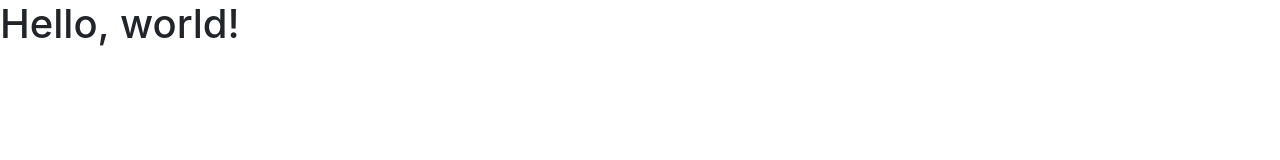
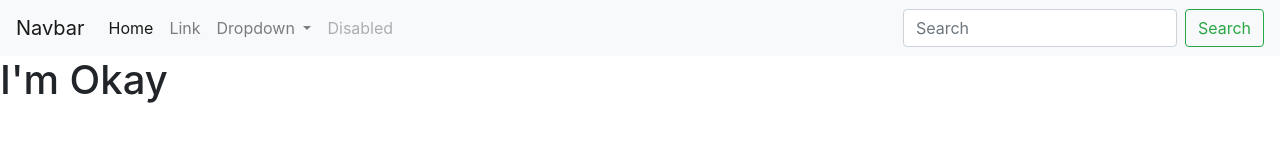
Before and after one commit to K-Rye/disaster-board, a plain HTML site: page index.html in a window 1280 px wide. Drawn offline with nearby package versions, Linux system fonts and the light colour scheme.

Commit message:
Add navbar template

```diff
--- a/index.html
+++ b/index.html
@@ -10,8 +10,43 @@
 
     <title>Hello, world!</title>
   </head>
+  <nav class="navbar navbar-expand-lg navbar-light bg-light">
+    <a class="navbar-brand" href="#">Navbar</a>
+    <button class="navbar-toggler" type="button" data-toggle="collapse" data-target="#navbarSupportedContent" aria-controls="navbarSupportedContent" aria-expanded="false" aria-label="Toggle navigation">
+      <span class="navbar-toggler-icon"></span>
+    </button>
+
+    <div class="collapse navbar-collapse" id="navbarSupportedContent">
+      <ul class="navbar-nav mr-auto">
+        <li class="nav-item active">
+          <a class="nav-link" href="#">Home <span class="sr-only">(current)</span></a>
+        </li>
+        <li class="nav-item">
+          <a class="nav-link" href="#">Link</a>
+        </li>
+        <li class="nav-item dropdown">
+          <a class="nav-link dropdown-toggle" href="#" id="navbarDropdown" role="button" data-toggle="dropdown" aria-haspopup="true" aria-expanded="false">
+            Dropdown
+          </a>
+          <div class="dropdown-menu" aria-labelledby="navbarDropdown">
+            <a class="dropdown-item" href="#">Action</a>
+            <a class="dropdown-item" href="#">Another action</a>
+            <div class="dropdown-divider"></div>
+            <a class="dropdown-item" href="#">Something else here</a>
+          </div>
+        </li>
+        <li class="nav-item">
+          <a class="nav-link disabled" href="#">Disabled</a>
+        </li>
+      </ul>
+      <form class="form-inline my-2 my-lg-0">
+        <input class="form-control mr-sm-2" type="search" placeholder="Search" aria-label="Search">
+        <button class="btn btn-outline-success my-2 my-sm-0" type="submit">Search</button>
+      </form>
+    </div>
+  </nav>
   <body>
-    <h1>Hello, world!</h1>
+    <h1>I'm Okay</h1>
 
     <!-- Optional JavaScript -->
     <!-- jQuery first, then Popper.js, then Bootstrap JS -->
```
